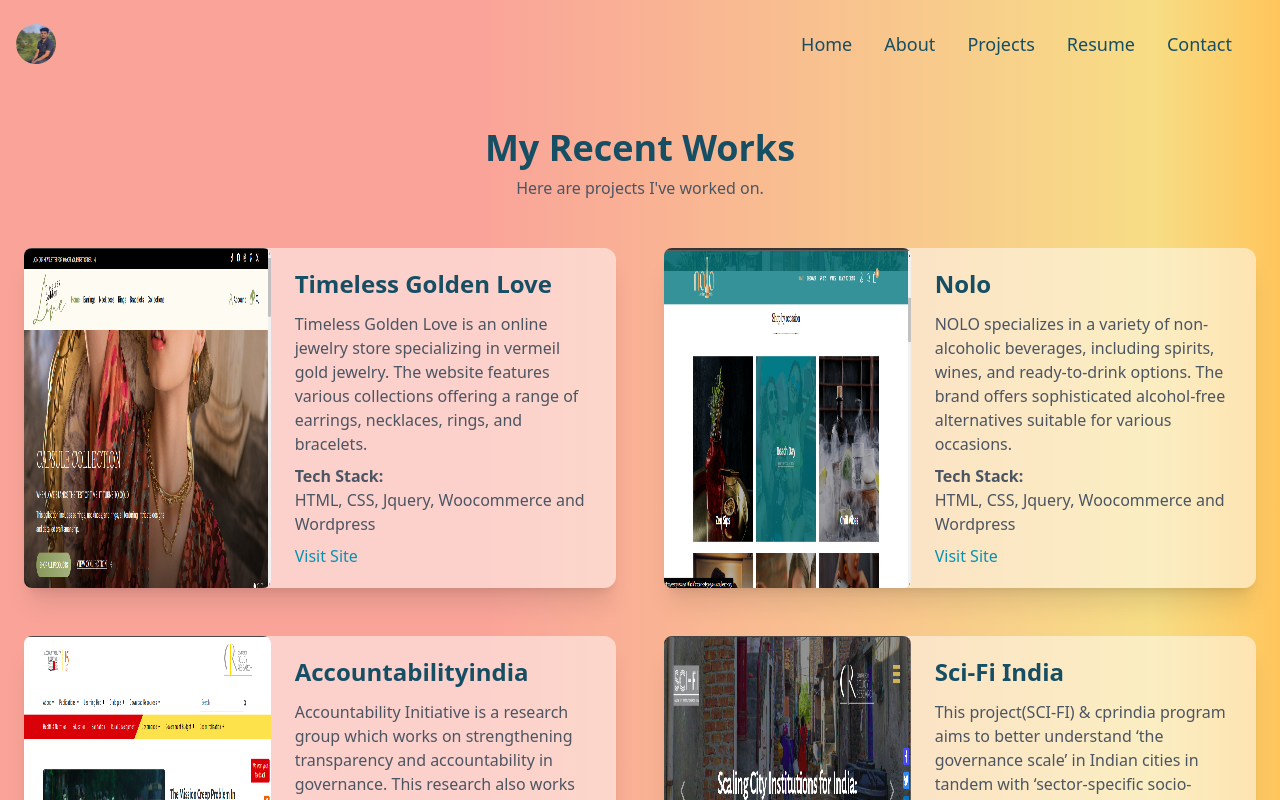
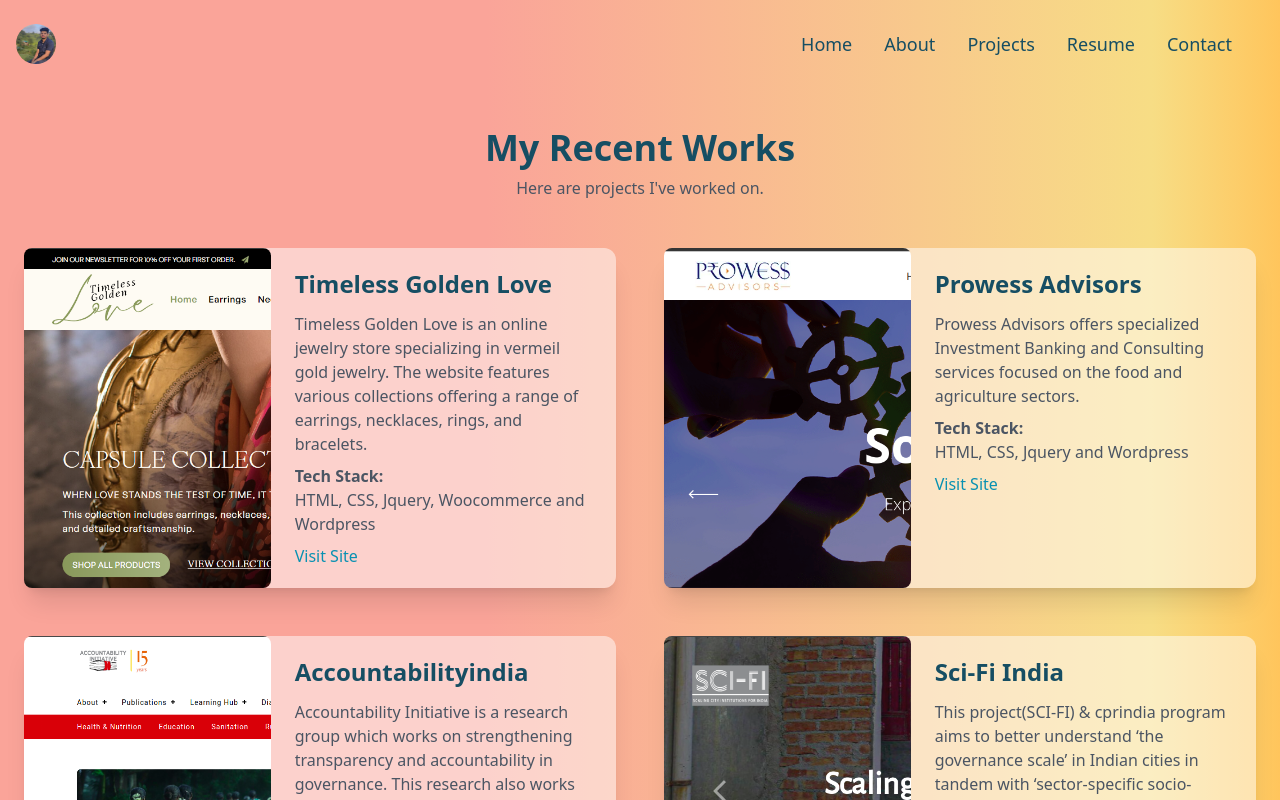
Before and after one commit to Abhay2811/portfolio, a React (Create React App) app: page /projects in a window 1280 px wide. Shown: the top 800 px of the page. Built offline with nearby package versions, Linux system fonts and the light colour scheme.

Commit message:
project added

```diff
--- a/src/App.css
+++ b/src/App.css
@@ -20,3 +20,8 @@ body{
    60% { transform: rotate( 0.0deg) }  /* Reset for the last half to pause */
   100% { transform: rotate( 0.0deg) }
 }
+
+.project-img img{
+  object-fit: cover;
+    object-position: left;
+}
--- a/src/components/Projects.js
+++ b/src/components/Projects.js
@@ -7,7 +7,7 @@ import cellwork from "../images/cellwork.jpg";
 import weather from "../images/weather.png";
 import portfolio from "../images/portfolio.png";
 import timeless from "../images/timeless.png";
-import nolo from "../images/nolo.png";
+import prowess from "../images/prowess.png";
 import brains from "../images/brainsmedia.png";
 
 
@@ -20,7 +20,7 @@ function Projects() {
     	</div>
     	<div class="grid gap-12 lg:grid-cols-2">
 
-        <div class=" rounded-xl group sm:flex space-x-6 bg-white bg-opacity-50 shadow-xl hover:rounded-2xl">
+        <div class="project-img rounded-xl group sm:flex space-x-6 bg-white bg-opacity-50 shadow-xl hover:rounded-2xl">
     		<img src={timeless} alt="art cover" loading="lazy" class="h-56 sm:h-full w-full sm:w-5/12  rounded-lg" />
     		<div class="sm:w-7/12 pl-0 p-5">
       		<div class="space-y-2">
@@ -38,27 +38,26 @@ function Projects() {
     		</div>
      	</div>
 
-     	<div class=" rounded-xl group sm:flex space-x-6 bg-white bg-opacity-50 shadow-xl hover:rounded-2xl">
-    		<img src={nolo} alt="art cover" loading="lazy" class="h-56 sm:h-full w-full sm:w-5/12  rounded-lg" />
+     	<div class="project-img rounded-xl group sm:flex space-x-6 bg-white bg-opacity-50 shadow-xl hover:rounded-2xl">
+    		<img src={prowess} alt="art cover" loading="lazy" class="h-56 sm:h-full w-full sm:w-5/12  rounded-lg" />
     		<div class="sm:w-7/12 pl-0 p-5">
       		<div class="space-y-2">
     			<div class="">
-      			<h3 class="text-2xl font-semibold text-cyan-900">Nolo</h3>
+      			<h3 class="text-2xl font-semibold text-cyan-900">Prowess Advisors</h3>
       			<p class="text-gray-600 pt-3">
-      			NOLO specializes in a variety of non-alcoholic beverages, including spirits, wines, and ready-to-drink options.
-      			 The brand offers sophisticated alcohol-free alternatives
-      			 suitable for various occasions.
+      			Prowess Advisors offers specialized Investment Banking and Consulting services
+      			focused on the food and agriculture sectors.
       			</p>
 
   				 <p class=" pt-2 font-bold">Tech Stack:</p>
-  				<p class="text-gray-600">HTML, CSS, Jquery, Woocommerce and Wordpress</p>
+  				<p class="text-gray-600">HTML, CSS, Jquery and Wordpress</p>
     			</div>
-    			<a href="https://zeroguess.us/n10/nolo/" target="_blank" rel="noreferrer" class="block w-max text-cyan-600">Visit Site</a>
+    			<a href="https://prowessadvisors.com/" target="_blank" rel="noreferrer" class="block w-max text-cyan-600">Visit Site</a>
       		</div>
     		</div>
      	</div>
 
-      	<div class=" rounded-xl group sm:flex space-x-6 bg-white bg-opacity-50 shadow-xl hover:rounded-2xl">
+      	<div class="project-img rounded-xl group sm:flex space-x-6 bg-white bg-opacity-50 shadow-xl hover:rounded-2xl">
         		<img src={account} alt="art cover" loading="lazy" class="h-56 sm:h-full w-full sm:w-5/12  rounded-lg" />
         		<div class="sm:w-7/12 pl-0 p-5">
           		<div class="space-y-2">
@@ -75,7 +74,7 @@ function Projects() {
           		</div>
         		</div>
      		</div>
-     	     			<div class="rounded-xl group sm:flex space-x-6 bg-white bg-opacity-50 shadow-xl hover:rounded-2xl">
+     	     			<div class=" project-img rounded-xl group sm:flex space-x-6 bg-white bg-opacity-50 shadow-xl hover:rounded-2xl">
         		<img src={scifi} alt="art cover" loading="lazy" width="1000" height="667" class="h-56 sm:h-full w-full sm:w-5/12  rounded-lg transition duration-500 group-hover:rounded-xl" />
         		<div class="sm:w-7/12 pl-0 p-5">
           		<div class="space-y-2">
@@ -91,7 +90,7 @@ function Projects() {
           		</div>
         		</div>
      		</div>
-     			<div class="rounded-xl group sm:flex space-x-6 bg-white bg-opacity-50 shadow-xl hover:rounded-2xl">
+     			<div class=" project-img rounded-xl group sm:flex space-x-6 bg-white bg-opacity-50 shadow-xl hover:rounded-2xl">
         		<img src={cellwork} alt="art cover" loading="lazy"  class="h-56 sm:h-full w-full sm:w-5/12  rounded-lg transition duration-500 group-hover:rounded-xl" />
         		<div class="sm:w-7/12 pl-0 p-5">
           		<div class="space-y-2">
@@ -107,7 +106,7 @@ function Projects() {
           		</div>
         		</div>
      		</div>
-      	<div class=" rounded-xl group sm:flex space-x-6 bg-white bg-opacity-50 shadow-xl hover:rounded-2xl">
+      	<div class="project-img rounded-xl group sm:flex space-x-6 bg-white bg-opacity-50 shadow-xl hover:rounded-2xl">
         		<img src={cinqio} alt="art cover" loading="lazy" class="h-56 sm:h-full w-full sm:w-5/12  rounded-lg" />
         		<div class="sm:w-7/12 pl-0 p-5">
           		<div class="space-y-2">
@@ -133,7 +132,7 @@ function Projects() {
 		</div>
 
 		<div class="grid gap-12 lg:grid-cols-2">
-      	<div class=" rounded-xl group sm:flex space-x-6 bg-white bg-opacity-50 shadow-xl hover:rounded-2xl">
+      	<div class="project-img rounded-xl group sm:flex space-x-6 bg-white bg-opacity-50 shadow-xl hover:rounded-2xl">
         		<img src={portfolio} alt="art cover" loading="lazy" class="h-auto w-full sm:w-5/12  rounded-lg" />
         		<div class="sm:w-7/12 pl-0 p-5">
           		<div class="space-y-2">
@@ -147,7 +146,7 @@ function Projects() {
           		</div>
         		</div>
      		</div>
-     		<div class=" rounded-xl group sm:flex space-x-6 bg-white bg-opacity-50 shadow-xl hover:rounded-2xl">
+     		<div class="project-img rounded-xl group sm:flex space-x-6 bg-white bg-opacity-50 shadow-xl hover:rounded-2xl">
         		<img src={weather} alt="art cover" loading="lazy" class="h-auto w-full sm:w-5/12  rounded-lg" />
         		<div class="sm:w-7/12 pl-0 p-5">
           		<div class="space-y-2">
@@ -163,7 +162,7 @@ function Projects() {
         		</div>
      		</div>
 
-     		<div class=" rounded-xl group sm:flex space-x-6 bg-white bg-opacity-50 shadow-xl hover:rounded-2xl">
+     		<div class="project-img rounded-xl group sm:flex space-x-6 bg-white bg-opacity-50 shadow-xl hover:rounded-2xl">
         		<img src={brains} alt="art cover" loading="lazy" class="h-auto w-full sm:w-5/12  rounded-lg" />
         		<div class="sm:w-7/12 pl-0 p-5">
           		<div class="space-y-2">
```
Also changed, not shown: src/images/nolo.png (deleted).
